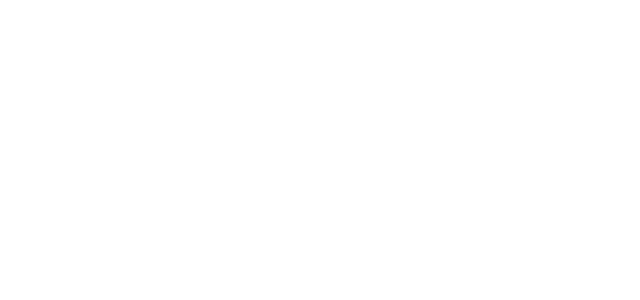
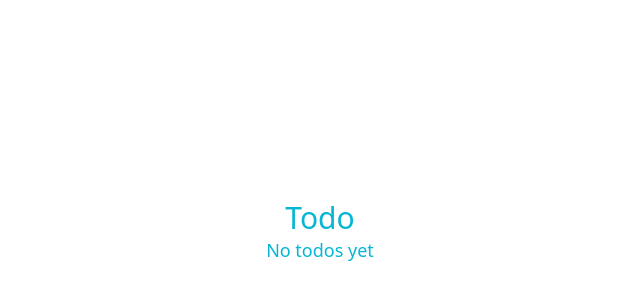
Before and after one commit to glitch-surfer/todo, a React (Create React App) app: page / in a window 1280 px wide. Shown: the part 168-468 px from the top of the page, without its empty margins (320-960 px from the left). Built offline with nearby package versions, Linux system fonts and the light colour scheme.

Commit message:
feat: add todoList

```diff
--- a/src/App.tsx
+++ b/src/App.tsx
@@ -1,6 +1,13 @@
+import { useState } from 'react';
+import { TodoList } from './components/TodoList';
+import type { Todo } from './types';
+
 export const App = () => {
+  const [todosList, setTodosList] = useState<Todo[]>([]);
   return (
-      <header>
-      </header>
+      <main className="min-h-screen flex flex-col justify-center items-center">
+        <h1 className="text-3xl text-cyan-500 text-center">Todo</h1>
+        <TodoList todosList={todosList}/>
+      </main>
   );
 };
--- /dev/null
+++ b/src/components/TodoList.tsx
@@ -0,0 +1,20 @@
+import type { TodoContainerProps } from '../types';
+import { TodoItem } from './TodoItem';
+
+export const TodoList = ({ todosList }: TodoContainerProps) => {
+  if (todosList.length === 0) {
+    return <p className='text-lg text-cyan-500'>No todos yet</p>;
+  }
+
+  return (
+    <ul className='flex flex-col border rounded bg-cyan-100'>
+      {todosList.map((todo) => (
+        <TodoItem
+          key={todo.description}
+          description={todo.description}
+          completed={todo.completed}
+        />
+      ))}
+    </ul>
+  );
+};
```
